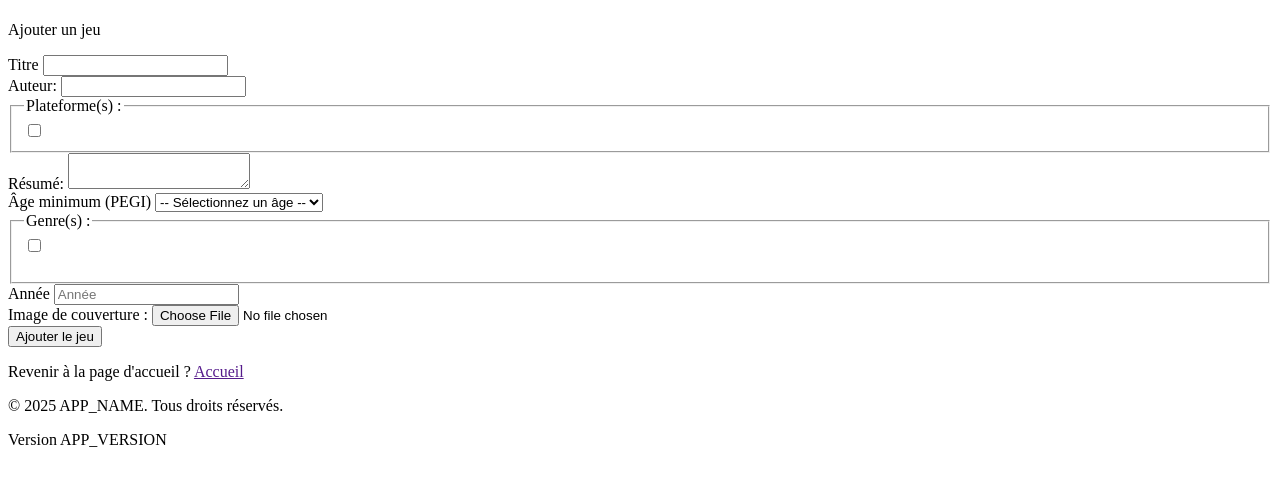
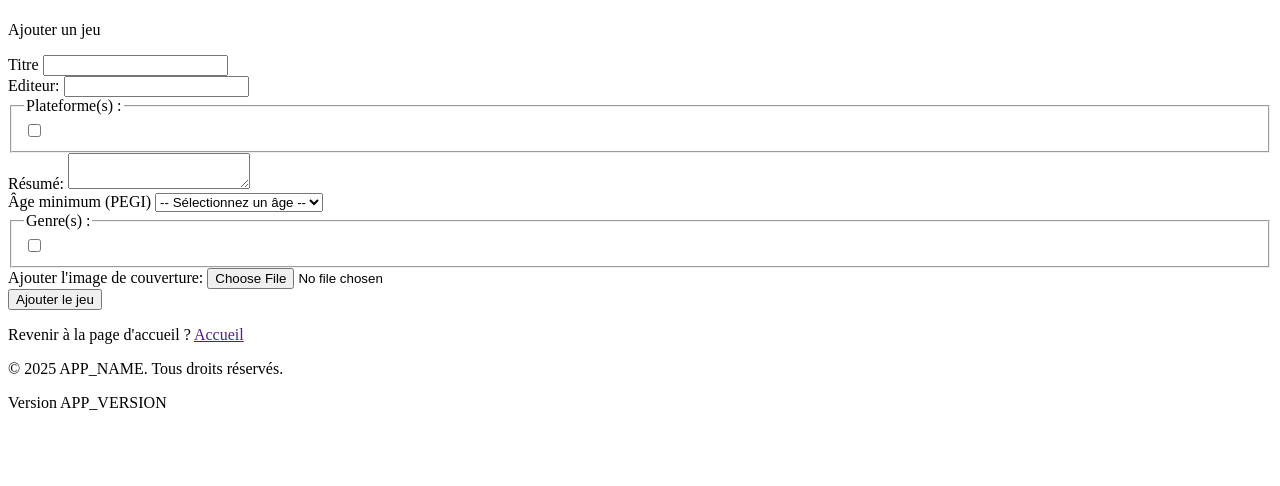
Before and after one commit to elyas-benyoub/atelier_dein, a PHP site: template views/media/add_game.php in a window 1280 px wide. Shown: the part 132-618 px from the top of the page. Run offline with PHP 8.4, Linux system fonts and the light colour scheme; the template is opened without the code that fills it: most values are stand-ins (such as "Sample title", 1, 10 or a date in 2020); data that the repository does not hold is empty; some libraries are stand-ins or nearby versions.

Commit message:
Avant le merge de Ihsan

```diff
--- a/views/media/add_game.php
+++ b/views/media/add_game.php
@@ -17,7 +17,7 @@
             </div>
 
             <div class="form-group">
-                <label for="publisher">Auteur:</label>
+                <label for="publisher">Editeur:</label>
                 <input type="text" name="publisher"
                     value="<?= !empty($form['publisher']) ? e($form['publisher']) : "" ?>" required>
                 <?php if (!empty($errors['publisher'])): ?>
@@ -70,8 +70,8 @@
                 <div class="checkbox-list">
                     <?php foreach ($genres as $id => $name): ?>
                         <label class="chk">
-                            <input type="checkbox" name="genres[]" value="<?= $id ?>" <?= (!empty($form['genres']) && in_array((int) $id, $form['genres'])) ? 'checked' : '' ?>>
-                            <p><?= e($name) ?></p>
+                            <input type="checkbox" name="genres[]" value="<?= $id ?>" <?= (!empty($form['genres']) && in_array((int) $id, (array) $form['genres'], true)) ? 'checked' : '' ?>>
+                            <span><?= e($name) ?></span>
                         </label>
                     <?php endforeach; ?>
                 </div>
@@ -80,17 +80,12 @@
                 <?php endif; ?>
             </fieldset>
 
-
             <div class="form-group">
-                <label for="year">Année</label>
-                <input type="number" id="year" name="year" required placeholder="Année">
-            </div>
-
-            <!-- UPLOAD IMAGES CODES → le formulaire pour ajouter un jeu (avec input type="file"). -->
-
-            <div class="form-group">
-                <label for="cover_image">Image de couverture :</label>
-                <input type="file" name="cover_image" id="cover_image" accept=".jpg,.jpeg,.png,.gif" required>
+                <label for="img_cover">Ajouter l'image de couverture:</label>
+                <input type="file" name="img_cover">
+                <?php if (!empty($errors['img_cover'])): ?>
+                    <p class="error"><?= e($errors['img_cover']) ?></p>
+                <?php endif; ?>
             </div>
 
             <button type="submit" class="btn btn-primary btn-full">
```
Also changed, not shown: controllers/game_controller.php (+4 -4 lines), public/uploads/media/25a4201346389b7cbd334e7f3d7ea90f.jpg (added), public/uploads/media/b6a801f5d5cce0f146afaea6684d5865.jpg (added), public/uploads/media/ed6116a13c276395164ec4cc4082aebe.jpeg (added).
